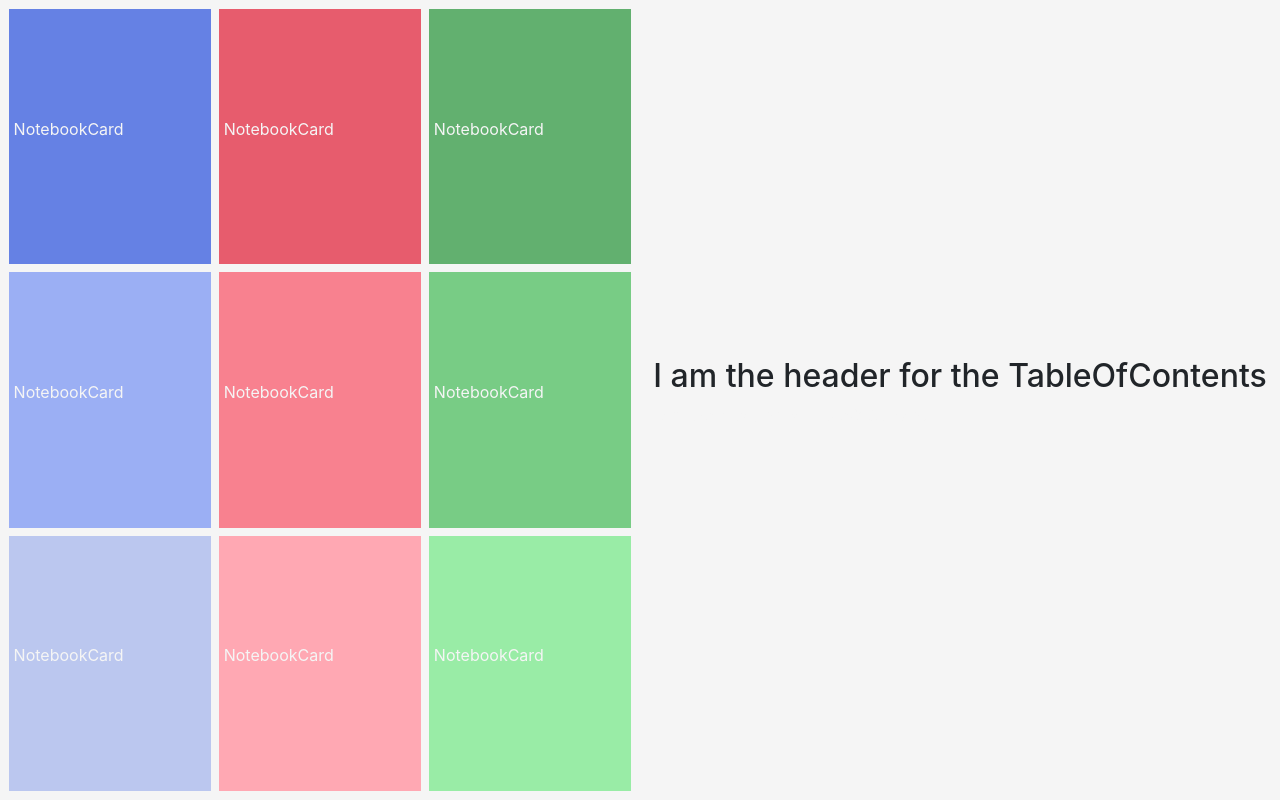
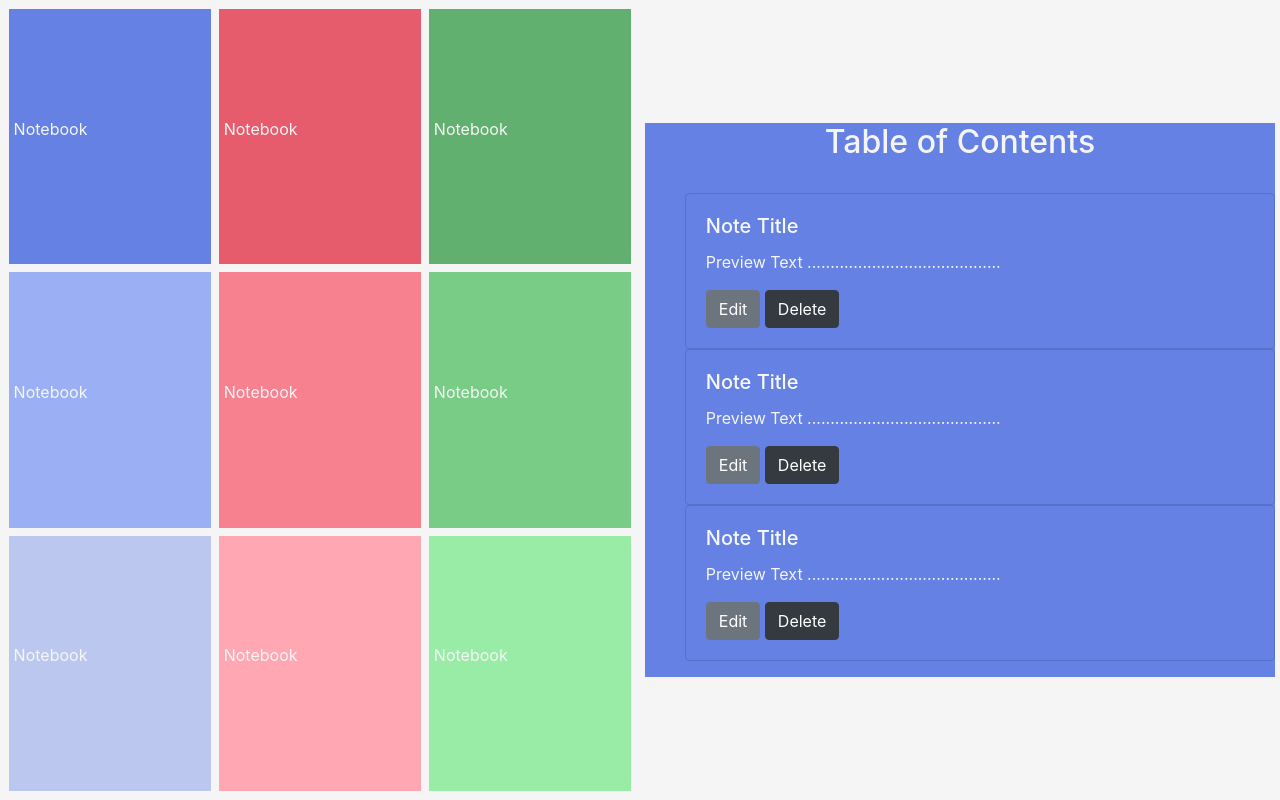
Before and after one commit to theoluyi/chromatic-notes, a React (Create React App) app: page / in a window 1280 px wide. Built offline with nearby package versions, Linux system fonts and the light colour scheme.

Commit message:
uses bg:transparent prop w/bootstrap cards to get TOC rolling

```diff
--- a/src/App.js
+++ b/src/App.js
@@ -35,7 +35,7 @@ function App() {
 const NotebookCard = (props) => {
   return (
     <div className="notebook-card" id={props.color}>
-      <p>NotebookCard</p>
+      <p>Notebook</p>
     </div>
   );
 };
--- /dev/null
+++ b/src/Components/NotePreviewCard.js
@@ -0,0 +1,22 @@
+import React from "react";
+import Card from "react-bootstrap/Card";
+import Button from "react-bootstrap/Button";
+
+const NotePreviewCard = () => {
+  return (
+    <Card bg="transparent" text="light" style={{ width: "100%" }}>
+      <Card.Body>
+        <Card.Title color="light">Note Title</Card.Title>
+        <Card.Text>
+          Preview Text ..........................................
+        </Card.Text>
+        <span>
+          <Button variant="secondary">Edit</Button>{" "}
+          <Button variant="dark">Delete</Button>
+        </span>
+      </Card.Body>
+    </Card>
+  );
+};
+
+export default NotePreviewCard;
--- a/src/Components/TableOfContents.js
+++ b/src/Components/TableOfContents.js
@@ -1,10 +1,18 @@
 import React from "react";
+import NotePreviewCard from "./NotePreviewCard";
 
-const TableOfContents = () => {
+const TableOfContents = (props) => {
   return (
-    <div>
-      <h2>I am the header for the TableOfContents</h2>
-      <p>I am the p tag in the TableOfContents</p>
+    <div style={{ backgroundColor: "#6581e4", width: "100%" }}>
+      <h2 style={{ textAlign: "center", color: "whitesmoke" }}>
+        Table of Contents
+      </h2>{" "}
+      <br />
+      <ul>
+        <NotePreviewCard />
+        <NotePreviewCard />
+        <NotePreviewCard />
+      </ul>
     </div>
   );
 };
```
Also changed, not shown: src/Components/NotePage.js (added).
